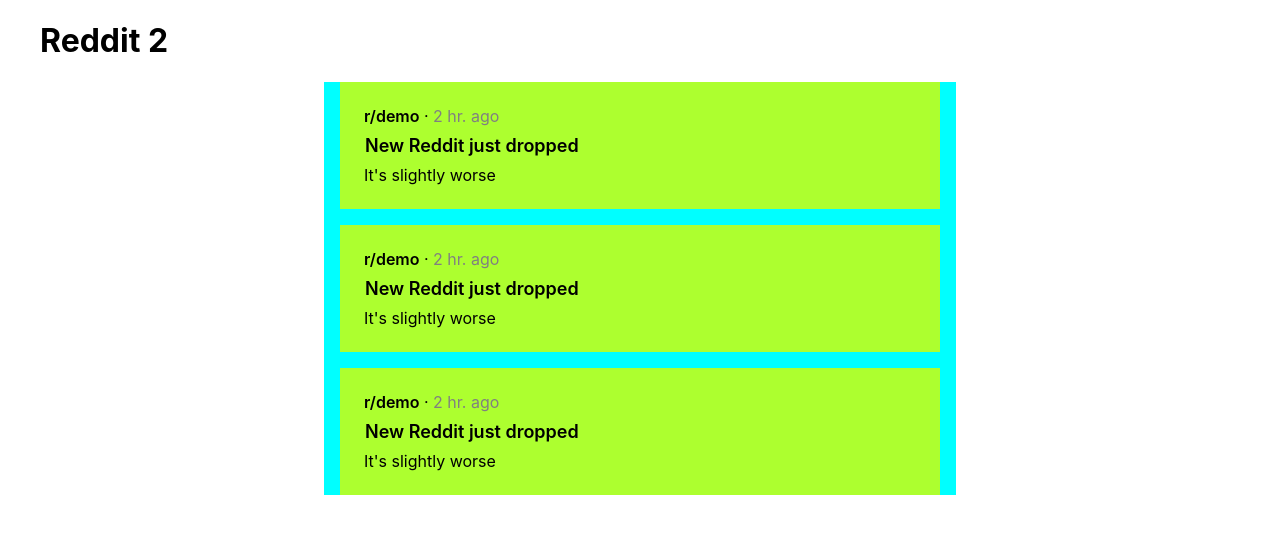
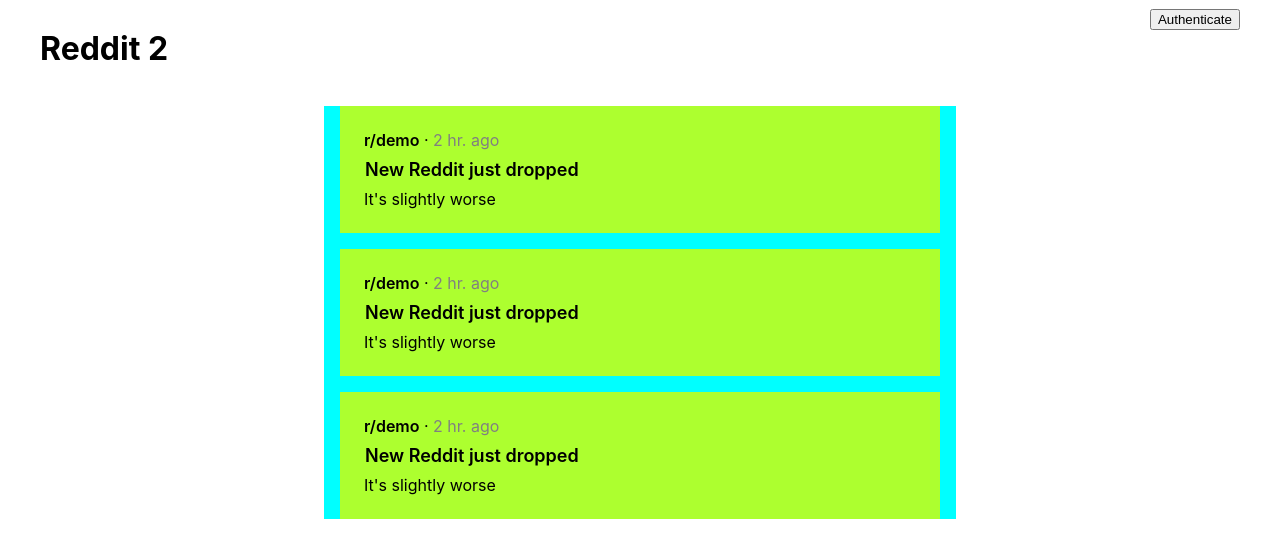
Before and after one commit to draykophoenix/tanda-autorfp-tech-challenge, a Vue app: page / in a window 1280 px wide. Shown: the top 558 px of the page. Built offline with nearby package versions, Linux system fonts and the light colour scheme.

Commit message:
Adding authentication button

```diff
--- a/package.json
+++ b/package.json
@@ -13,6 +13,8 @@
   },
   "devDependencies": {
     "@vitejs/plugin-vue": "^5.0.3",
+    "eslint": "^8.56.0",
+    "eslint-plugin-vue": "^9.21.1",
     "vite": "^5.1.0"
   }
 }
--- a/src/components/TitleBar.vue
+++ b/src/components/TitleBar.vue
@@ -5,11 +5,24 @@
 <template>
     <header>
         <h1>Reddit 2</h1>
+        <div id="auth">
+          <a href="https://www.reddit.com/api/v1/authorize?
+client_id=h4S3l2XkCCXeiqjERXO-5g
+&response_type=code
+&state=MY_STATE_STRING
+&redirect_uri=http://35.197.175.96/
+&duration=temporary
+&scope=identity">
+            <button>Authenticate</button>
+          </a>
+        </div>
     </header>
 </template>
 
 <style scoped>
 header {
-  margin-left: 2em;
+  margin: 0 2em;
+  display: flex;
+  justify-content: space-between;
 }
 </style>
```
Also changed, not shown: .eslintrc.js (added), 2 other files (tests, documents, lock files or other folders).
